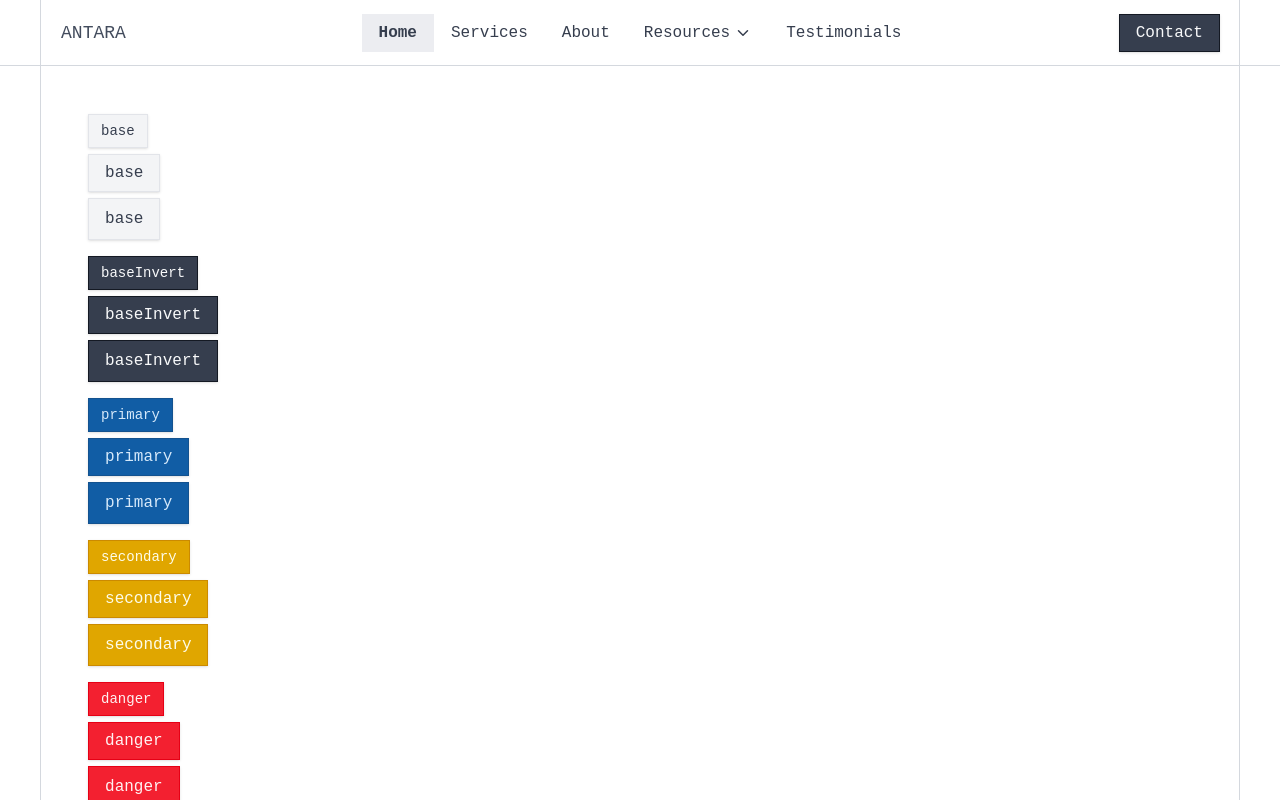
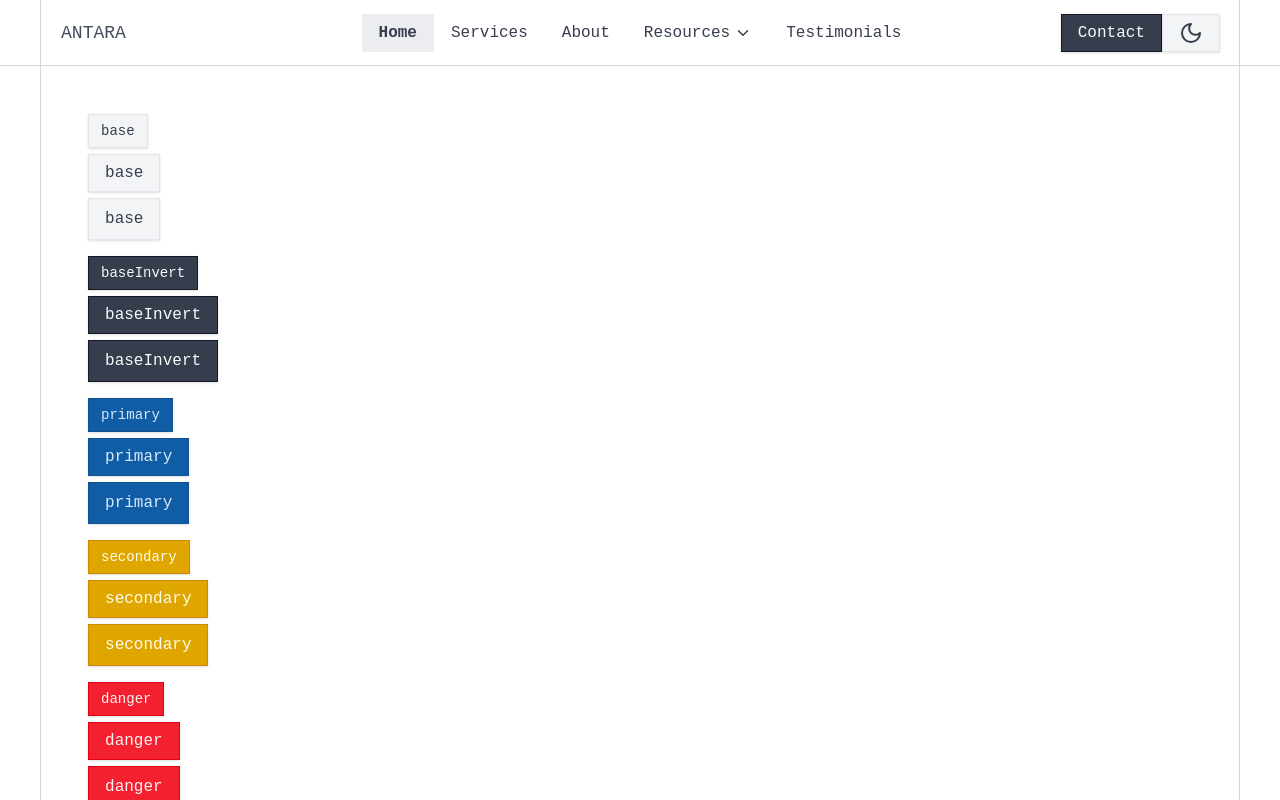
Before and after one commit to grizhlieCodes/rafpot-labs-base, a SvelteKit app: page / in a window 1280 px wide. Shown: the top 800 px of the page. Built offline with nearby package versions, Linux system fonts and the light colour scheme; a web font is replaced by a local one.

Commit message:
added darkmode

```diff
--- /dev/null
+++ b/src/lib/stores/darkMode.svelte.ts
@@ -0,0 +1,48 @@
+const initiateDarkMode = () => {
+	let dm = $state(false);
+
+	const updatedBasedOnLocalStorage = () => {
+		const storedPreference = localStorage.getItem('dark_mode');
+
+		if (storedPreference !== null) {
+			dm = JSON.parse(storedPreference);
+		} else if (typeof window !== 'undefined' && window.matchMedia) {
+			if (window.matchMedia('(prefers-color-scheme: dark)').matches) {
+				dm = true;
+				setDmInLocalStorage();
+			}
+		}
+		setDarkClass();
+	};
+
+	const setDmInLocalStorage = () => {
+		localStorage.setItem('dark_mode', JSON.stringify(dm));
+	};
+
+	const setDarkClass = () => {
+		const htmlElement = document.documentElement;
+		if (dm) {
+			htmlElement.classList.add('dark');
+		} else if (!dm) {
+			htmlElement.classList.remove('dark');
+		}
+	};
+
+	const toggle = () => {
+		dm = !dm;
+		setDmInLocalStorage();
+		setDarkClass();
+	};
+
+	return {
+		get dm() {
+			return dm;
+		},
+		updatedBasedOnLocalStorage,
+		toggle,
+		setDmInLocalStorage,
+		setDarkClass
+	};
+};
+
+export const dm = initiateDarkMode();
--- a/src/routes/+layout.svelte
+++ b/src/routes/+layout.svelte
@@ -6,11 +6,30 @@
 	import { NAV_LINKS } from '$lib/data/navLinks';
 	import { HeaderStoreBuilder, type HeaderStoreBuilderInterface } from '$lib/components/navigation/header/headerStore.svelte';
 	import { setHeaderContext } from '$lib/components/navigation/header/headerContext';
+	import Sun from '@lucide/svelte/icons/sun';
+	import Moon from '@lucide/svelte/icons/moon';
+	import { dm } from '$lib/stores/darkMode.svelte';
+	import Button from '$lib/components/ui/Button.svelte';
+
+	let mounted = $state(false);
+
+	$effect(() => {
+		if (!mounted) {
+			mounted = true;
+			dm.updatedBasedOnLocalStorage();
+			dm.setDmInLocalStorage();
+			dm.setDarkClass();
+		}
+	});
+
+	$effect(() => {
+		if (dm.dm) dm.setDarkClass();
+	});
 
 	let { children } = $props();
 
-	const headerStore: HeaderStoreBuilderInterface = new HeaderStoreBuilder()
-	setHeaderContext(headerStore)
+	const headerStore: HeaderStoreBuilderInterface = new HeaderStoreBuilder();
+	setHeaderContext(headerStore);
 </script>
 
 <svelte:head>
@@ -23,7 +42,15 @@
 	</Header.Left>
 	<Header.DesktopNav navLinks={NAV_LINKS}></Header.DesktopNav>
 	<Header.MobileNav navLinks={NAV_LINKS}></Header.MobileNav>
-	<Header.Right navLinks={NAV_LINKS}></Header.Right>
+	<Header.Right navLinks={NAV_LINKS} class=" p-0 ">
+		<Button variant="base"  onclick={() => dm.toggle()}>
+			{#if dm.dm}
+				<Sun></Sun>
+			{:else}
+				<Moon></Moon>
+			{/if}
+		</Button>
+	</Header.Right>
 </Header>
 
 {@render children()}
```
